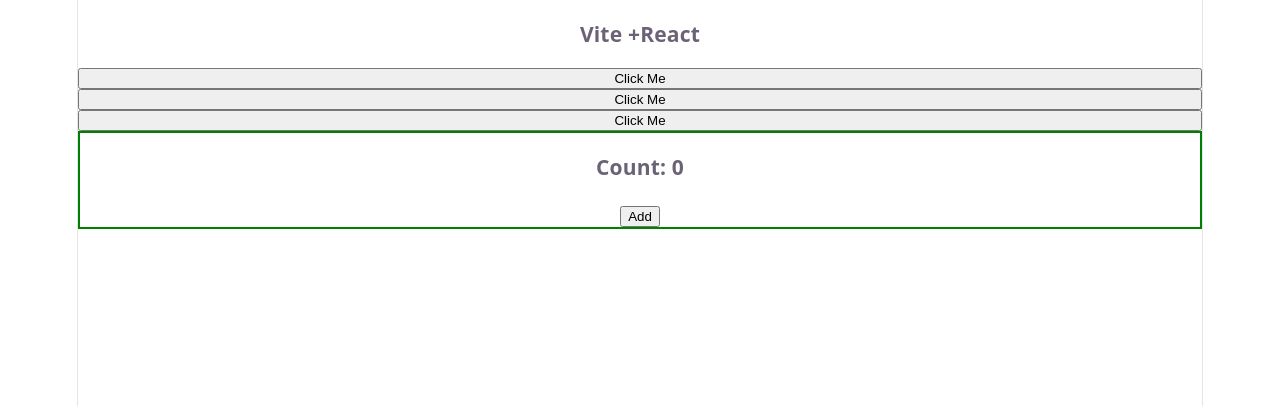
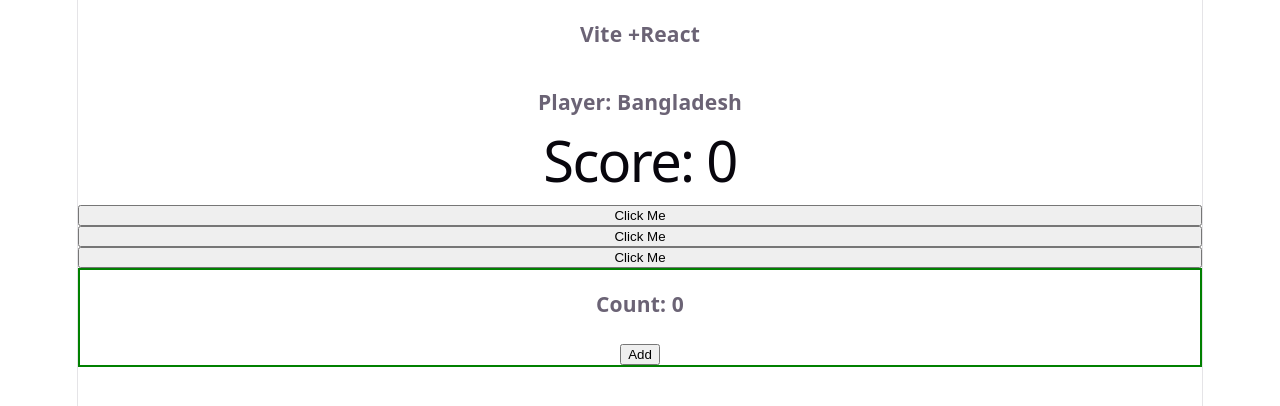
Before and after one commit to Mansur550/react-core-concepts-part2, a React (Vite) app: page / in a window 1280 px wide. Shown: the top 406 px of the page. Built offline with nearby package versions, Linux system fonts and the light colour scheme.

Commit message:
Runs state

```diff
--- a/src/App.jsx
+++ b/src/App.jsx
@@ -4,6 +4,7 @@
 import heroImg from './assets/hero.png'
 import './App.css'
 import Counter from './Counter'
+import Batsman from './Batsman'
 
 function App() {
 
@@ -25,6 +26,8 @@
     <>
       <h3>Vite +React</h3>
 
+      <Batsman></Batsman>
+
       {/* Event handeler */}
       <button onClick={handleClick} >Click Me</button>
       <button onClick={handleClick2} >Click Me</button>
--- /dev/null
+++ b/src/Batsman.jsx
@@ -0,0 +1,13 @@
+import { useState } from 'react'
+
+export default function Batsman() {
+
+    const [runs, setRuns] = useState(0)
+
+    return (
+        <div>
+            <h3>Player: Bangladesh</h3>
+            <h1>Score: {runs}</h1>
+        </div>
+    )
+}
```
